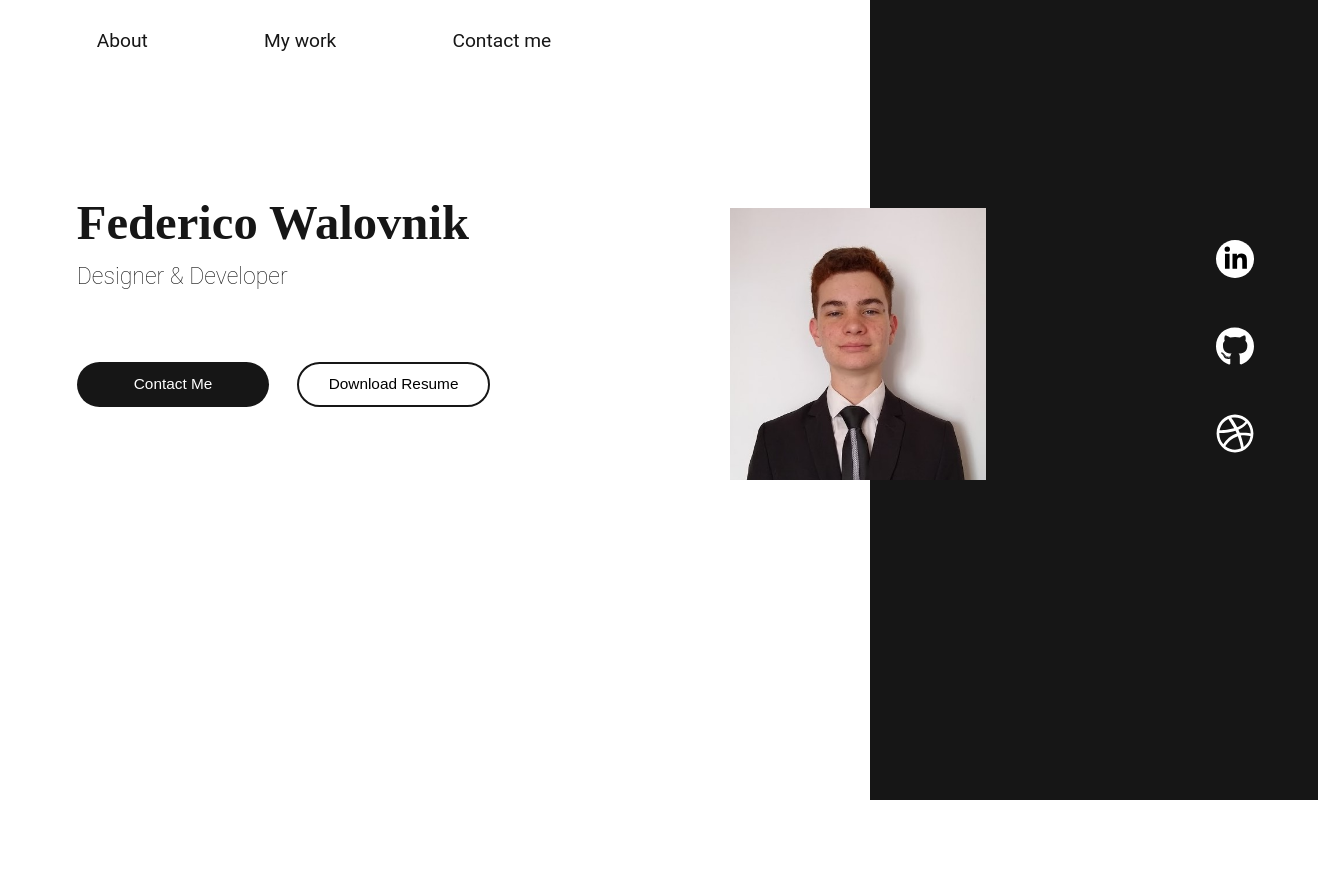
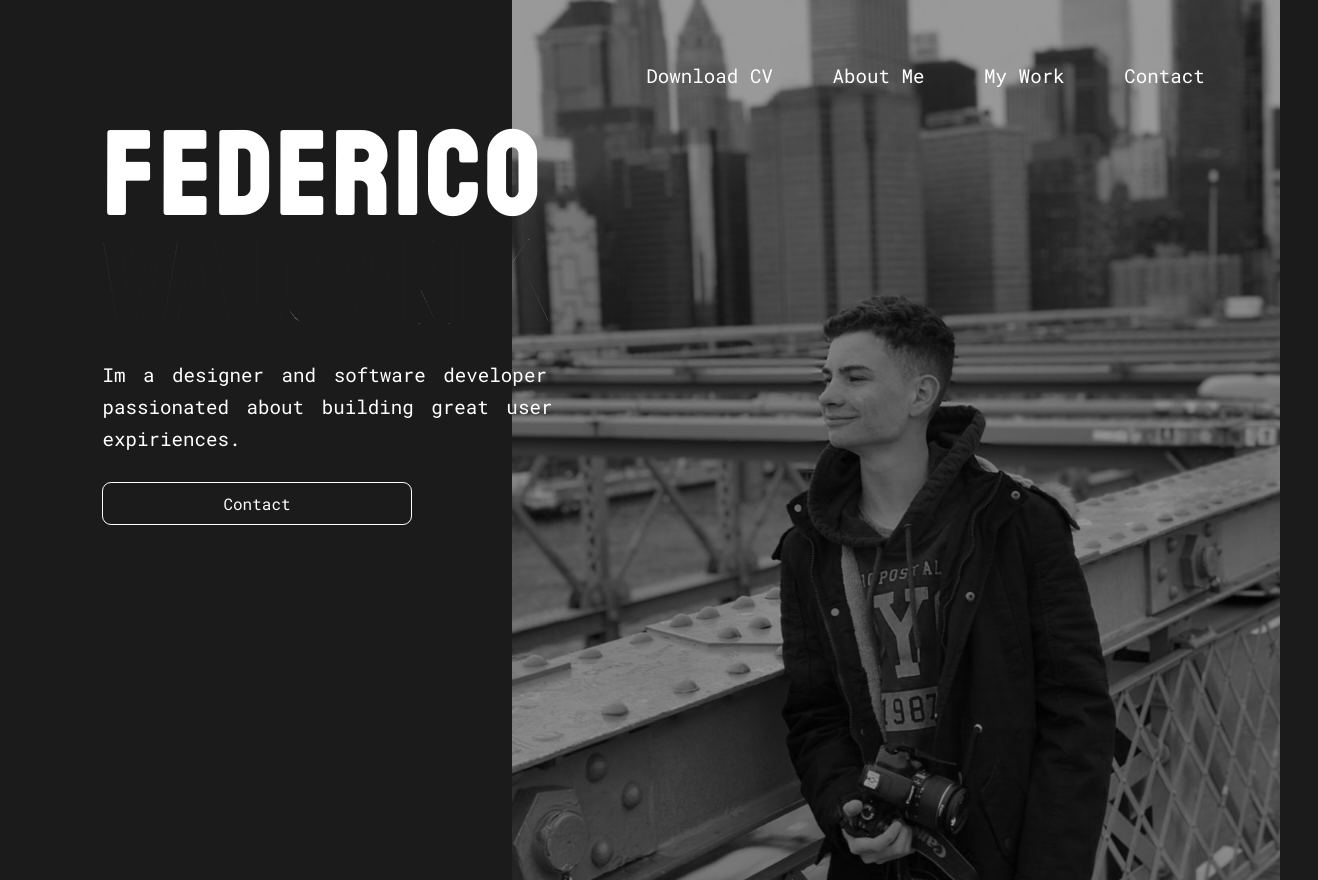
Before and after one commit to FedericoWalovnik/Portfolio, a plain HTML site: page index.html in a window 1280 px wide. Shown: the whole page, 1318 px wide, since content can reach past the window. Before the commit the page ends 800 px from the top, so only its background shows below. Drawn offline with Linux system fonts and the light colour scheme.

Commit message:
basic header finished

```diff
--- /dev/null
+++ b/css/styles.css
@@ -0,0 +1,111 @@
+*{
+    margin: 0;
+    padding: 0;
+    box-sizing: border-box;
+}
+
+body{
+    background-color: #1B1B1B;
+    font-family: 'Roboto Mono', monospace;
+    color: #fff;
+    position: relative;
+    overflow-y: auto;
+}
+
+::-webkit-scrollbar {
+    background: transparent;
+}
+::-webkit-scrollbar-thumb {
+    background: #505050;
+    border-radius: 100px;
+}
+
+.header{
+    height: 110vh;
+    background-image: linear-gradient(rgba(0, 0, 0, 0.4),rgba(0, 0, 0, 0.4)), url(../img/heroPhoto.png);
+    background-position: right;
+    background-repeat: no-repeat;
+    background-size: 60vw;
+
+    position: relative;
+}
+
+.navbar{
+    position: absolute;
+    top: 6%;
+    right: 4%;
+    font-size: 1.5vw;
+}
+
+.navbar__item{
+    padding: 10px 3vh;
+    display: inline-block;
+}
+
+.navbar__item a:link,
+.navbar__item a:visited{
+    color: #fff;
+    text-decoration: none;
+}
+
+.navbar__item:hover{
+    border-bottom: 1px solid #fff;
+}
+
+.header__textbox{
+    position: absolute;
+    top: 12%;
+    left:8%;
+}
+
+.title{
+    display: block;
+    font-family: 'Staatliches','Roboto Mono', monospace;
+    font-size: 9vw;
+    letter-spacing: 7px;
+}
+
+.title--border{
+    margin-top: -35px;
+    color: transparent;
+}
+
+@supports (-webkit-text-stroke: 0.001px black) {
+    .title--border {
+      -webkit-text-stroke: 0.01px #fff;
+      -webkit-text-fill-color: transparent;
+    }
+}
+
+.paragraph{
+    font-size: 1.5vw;
+    word-spacing: 6px;
+    line-height: 32px;
+    margin-bottom: 6%;
+}
+
+.paragraph__line{
+    display: block;
+}
+
+
+.btn:link,
+.btn:visited{
+    text-decoration: none;
+    padding: 10px 15vh;
+    color: #fff;
+    display: inline-block;
+    border-radius: .7vw;
+    transition: all .2s;
+    border: 1px solid #fff;
+}
+
+.btn:hover{
+    background-color: #fff;
+    color: #1B1B1B;
+    transform: translateY(-3px);
+}
+
+.btn:active{
+    transform: translateY(-1px);
+}
--- a/index.html
+++ b/index.html
@@ -3,36 +3,35 @@
 <head>
     <meta charset="UTF-8">
     <meta name="viewport" content="width=device-width, initial-scale=1.0">
-    <link href="styles.css" rel="stylesheet">
-    <title>Federico Walovnik</title>
+
+    <link href="https://fonts.googleapis.com/css2?family=Roboto+Mono:wght@200;400;700&family=Staatliches&display=swap" rel="stylesheet">
+
+    <link href="css/styles.css" rel="stylesheet">
+    <title>Portfolio | Federico Walovnik</title>
 </head>
 <body>
-    <div class="black-rectangle"></div>
-    <nav>
-        <ul>
-            <li class="nav_item"><a href="#"><p>About</p></a></li>
-            <li class="nav_item"><a href="#"><p>My work</p></a></li>
-            <li class="nav_item"><a href="#"><p>Contact me</p></a></li>
-        </ul>
-    </nav>
-
-    <section class="intro">
-        <h1 class="name">Federico Walovnik</h1>
-        <h2 class="subtitle">Designer & Developer</h2>
-
-        <section class="buttons">
-            <a href="#"><button class= "solid_button button">Contact Me</button></a>
-            <a href="#"><button class= "line_button button">Download Resume</button></a>
-        </section>
-    </section>
-
-    <img class="profile_img" src="images/walovnik_profile.jpg" alt="Federico Walovnik foto">
-
-    <ul class="logos">
-        <li><a href="https://www.linkedin.com/in/federico-walovnik/" target="blank"><img src="images/logo_linkedin.svg" alt="linkedin logo"></a></li>
-        <li><a href="https://github.com/FedericoWalovnik" target="blank"><img src="images/github-brands.svg" alt="github logo"></a></li>
-        <li><a href="https://dribbble.com/fedewalo" target="blank"><img src="images/dribbble-brands.svg" alt="dribble logo"></a></li>
-    </ul>
+    <header class="header">
+        <nav class="navbar">
+            <ul>
+                <li class="navbar__item"><a href="img/heroPhoto.png" download>Download CV</a></li>
+                <li class="navbar__item"><a href="#">About Me</a></li>
+                <li class="navbar__item"><a href="#">My Work</a></li>
+                <li class="navbar__item"><a href="#">Contact</a></li>
+            </ul>
+        </nav>
+        <div class="header__textbox">
+            <h1 class="title">
+                <span>FEDERICO</span>
+                <span class="title title--border">WALOVNIK</span>
+            </h1>
+            <p class="paragraph">
+                <span class="paragraph__line">Im a designer and software developer</span>
+                <span class="paragraph__line">passionated about building great user</span>
+                <span class="paragraph__line">expiriences.</span>
+            </p>
+            <a href="#" class="btn btn--animated">Contact</a>
+        </div>
+    </header>
 
 </body>
 </html>
--- a/styles.css
+++ /dev/null
@@ -1,126 +0,0 @@
-*{
-    margin: 0;
-    padding: 0;
-    overflow-x: hidden
-}
-
-body{
-    background-color: #FFF;
-    font-family: "Roboto";
-}
-
-h1, h2, h3, p{
-    color: #161616;
-    font-size: 1.8vw;
-}
-
-a{
-    color: #161616;
-    text-decoration: none;
-}
-
-.black-rectangle{
-    position: absolute;
-    background-color: #161616;
-    height: 100%;
-    width: 35%;
-    left: 68%;
-}
-
-nav{
-    font-weight: normal;
-    padding-left: 6%;
-    padding-top: 1.5%;
-}
-
-.intro{
-    padding-top: 9.8%;
-    padding-left: 6%;
-}
-
-.nav_item{
-    font-size: 10px;
-    display: inline-block;
-    margin-right: 6%;
-    padding: 10px 20px;
-    margin-bottom: 3px;
-}
-
-.nav_item p{
-    font-size: 1.5vw;
-}
-
-.nav_item:hover{
-    border-bottom: black;
-    border-bottom-style: solid;
-    border-width: 2px;
-    padding: 10px 18px;
-    margin-bottom: 0px;
-}
-
-.name{
-    font-family: "Roboto mono";
-    font-size: 3.8vw;
-    float: none;
-    font-weight: bold;
-}
-
-.subtitle{
-    font-weight: lighter;
-    padding-top: 1%;
-}
-
-.profile_img{
-    width: 20%;
-    position: absolute;
-    margin: auto 0;
-    left: 57%;
-    top: 26%;
-}
-
-.buttons{
-    margin-top: 6%;
-}
-
-
-.button{
-    height: 45px;
-    width: 16%;
-    border-radius: 40px;
-    border-style: none;
-    font-size: 1.2vw;
-    margin-right: 2%;
-}
-
-.solid_button{
-    background-color: #161616;
-    color: #FFF;
-}
-
-.solid_button:hover{
-    background-color: #808080;
-}
-
-.line_button{
-    background-color: #FFF;
-    border-style: solid;
-    border-color:#161616;
-    border-width: 2px;
-}
-
-.line_button:hover{
-    background-color: #808080;
-    color: #FFF;
-    border: none;
-}
-
-.logos{
-    width: 3%;
-    position: absolute;
-    left: 95%;
-    top: 30%;
-}
-
-.logos img{
-    margin-bottom: 115%;
-}
```
Also changed, not shown: images/dribbble-brands.svg (deleted), images/github-brands.svg (deleted), images/logo_linkedin.svg (deleted), images/walovnik_profile.jpg (deleted), img/book-open.svg (added), img/heroPhoto.png (added), img/pen-tool.svg (added), img/users.svg (added), 1 other file.
